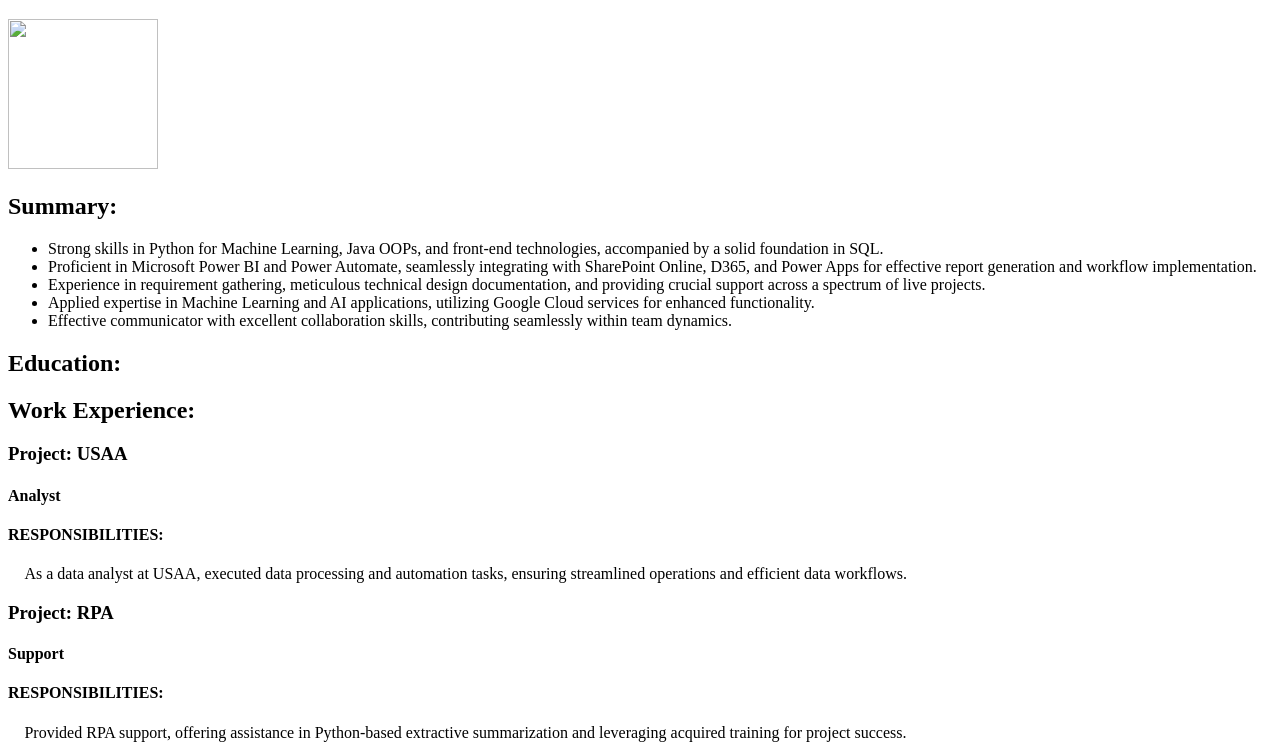
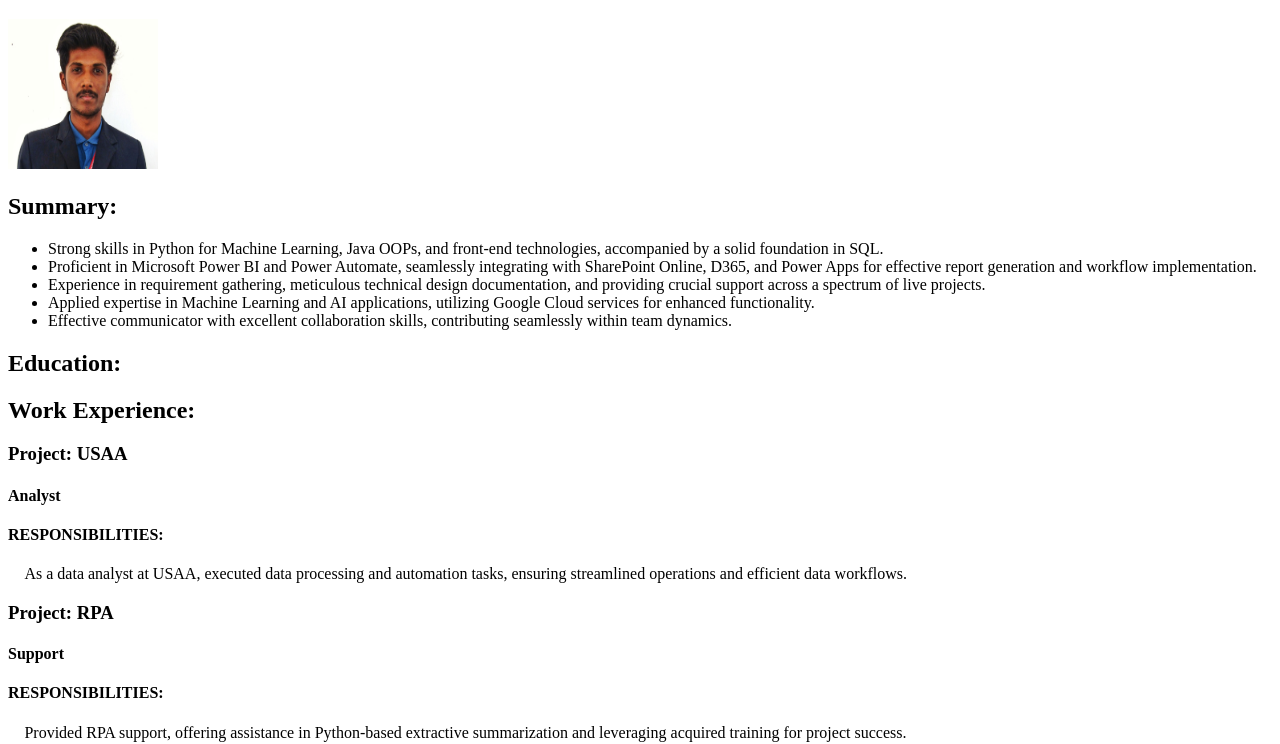
Before and after one commit to K-KarthiK-K-3/My-Resume, a plain HTML site: page index.html in a window 1280 px wide. Shown: the part 61-805 px from the top of the page. Drawn offline with Linux system fonts and the light colour scheme.

Commit message:
Update index.html

```diff
--- a/index.html
+++ b/index.html
@@ -7,7 +7,7 @@
 </head>
 <body>
     <h1>Karthik K</h1>
-    <img src="./Assets/Profile.png" height="150" width="150"/>
+    <img src="Profile.png" height="150" width="150"/>
     <h2>Summary:</h2>
     <ul>
         <li>Strong skills in Python for Machine Learning, Java OOPs, and front-end technologies, accompanied by a solid foundation in SQL.</li>
```
